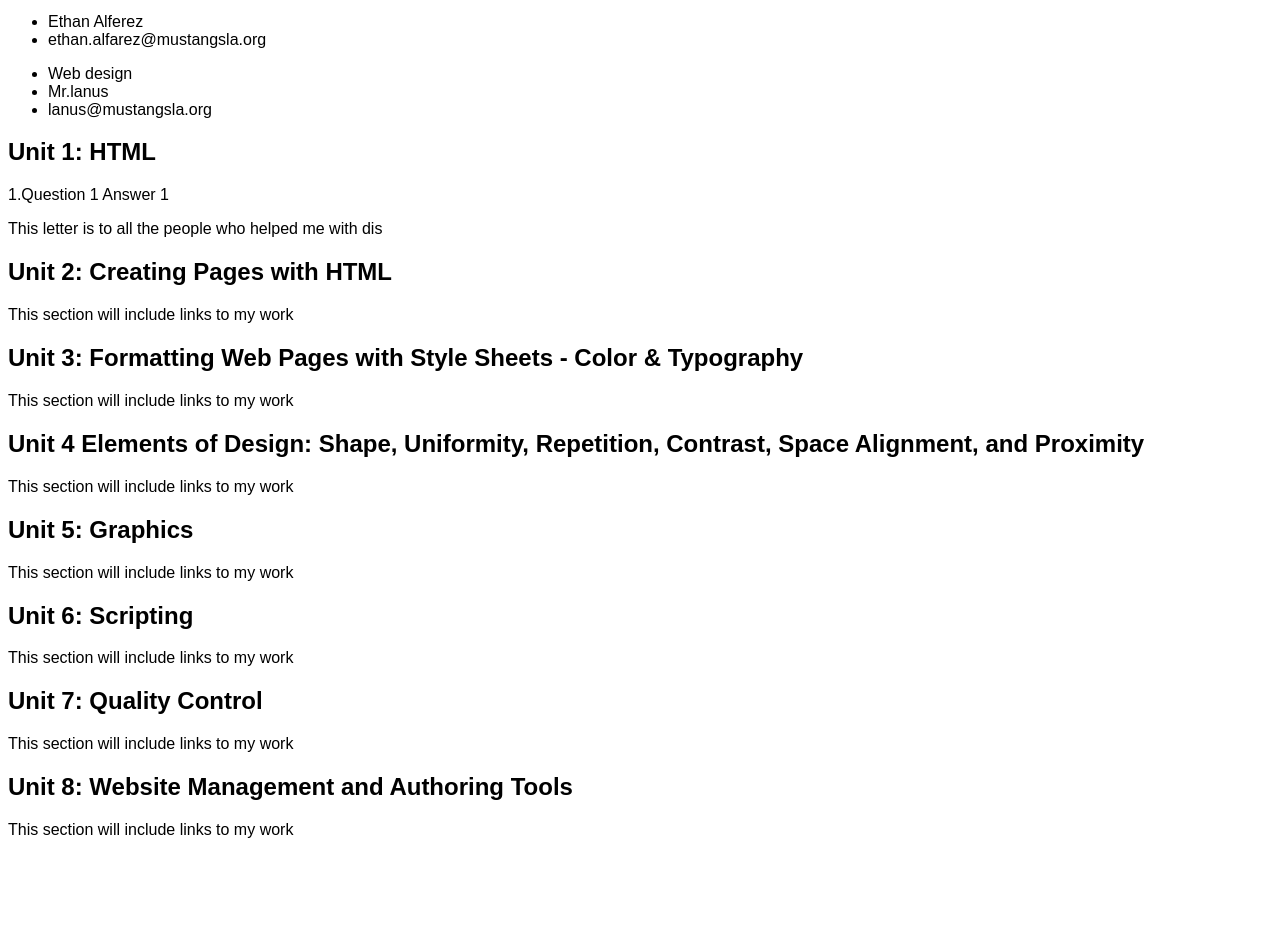
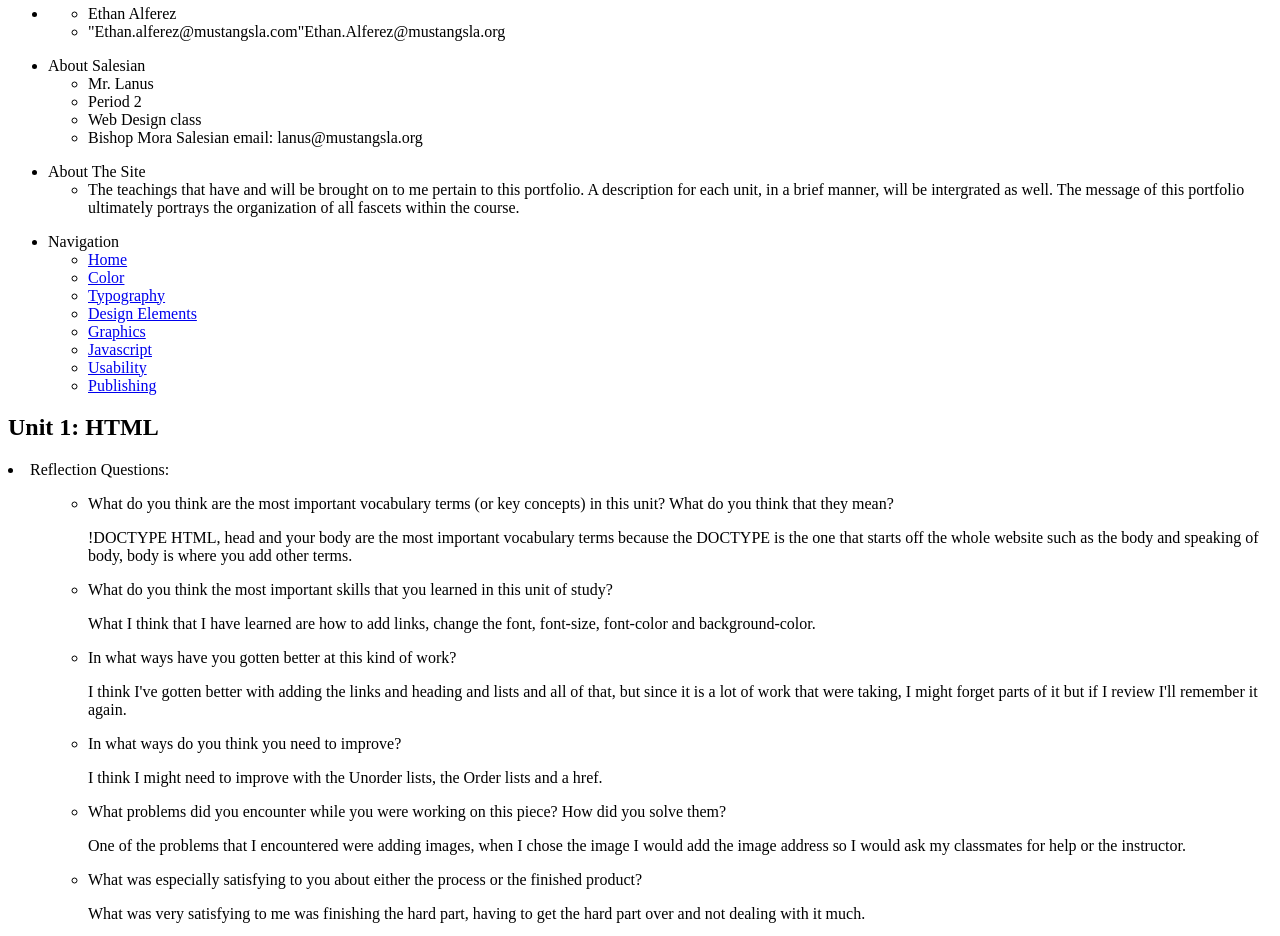
Before and after one commit to Ethanalferez45/porfoleo_ethanalferez, a plain HTML site: page index.html in a window 1280 px wide. Shown: the part 93-1029 px from the top of the page. Before the commit the page ends 948 px from the top, so only its background shows below. Drawn offline with Linux system fonts and the light colour scheme.

Commit message:
correct index.html added to repo

```diff
--- a/index.html
+++ b/index.html
@@ -1,82 +1,135 @@
-<!DOCtYPE html>
+<!DOCTYPE html>
 <html>
  <head>
+	   <meta charset="utf-8">
 	   <title>Web Portfolio: Ethan Alferez</title>
+     <link>
+ </head>
  <style>
-      body {
+    body{
       font-size: 1em;
       font-weight: normal;
-        font-family: Arial, sans-serif;
+      font: Raven Scream;
       color: #000000;
       text-align: left;
     }
-     h1  {
+    h1 {
       font-size: 1.8em;
-       font-weight:bold;
-       color: #0000ff;
+      font-weight: bold;
+      color: #0000ff; /* Blue */
       text-align: center;
     }
 
+    h2 {
+
+    }
+
+    p {
+
+    }
  </style>
-  </head>
  <body>
-    <h1>Web Portfolio</h1>
-
+ <main id="main">
  <div>
-      <a herf='#main'>skip to main content</a>
-    </div>
-
+	<a href="#main">Skip to main content</a>
+	 <h1>Web Portfolio </h1>
 	 <div>
 	 <ul>
-        <li>Ethan Alferez </li>
-        <li>ethan.alfarez@mustangsla.org </li>
+		<li>
+			<ul>
+				<li> Ethan Alferez </li>
+				<li>
+					<a> "Ethan.alferez@mustangsla.com"Ethan.Alferez@mustangsla.org</a>
+          </li>
 			</ul>
-
+		</li>
 	</div>
-
 	<div>
 	<ul>
-        <li>Web design</li>
-        <li> Mr.lanus</li>
-        <li>lanus@mustangsla.org </li>
+		<li>About Salesian
+			<ul>
+				<li>Mr. Lanus</li>
+				<li>Period 2</li>
+				<li>Web Design class</li>
+				<li>Bishop Mora Salesian email: lanus@mustangsla.org</li>
 			</ul>
+		</li>
 	</div>
+	<div>
+	<ul>
+		<li>About The Site
+			<ul>
+				<li>The teachings that have and will be brought on to me pertain to this portfolio. A description for each unit, in a brief manner, will be intergrated as well. The message of this portfolio ultimately portrays the organization of all fascets within the course.</li>
+			</ul>
+		</li>
+	</div>
+	<nav>
+		<ul>
+			<li>Navigation
+				<ul>
+					<li><a href='index.html'>Home</a></li>
+					<li><a href='Color.html'>Color</a></li>
+					<li><a href='typography.html'>Typography</a></li>
+					<li><a href='design.html'>Design Elements</a></li>
+					<li><a href='graphics.html'>Graphics</a></li>
+					<li><a href='javascript.html'>Javascript</a></li>
+					<li><a href='usability.html'>Usability</a></li>
+					<li><a href='publishing.html'>Publishing</a></li>
+				</ul>
+			</li>
+		</ul>
+	</nav>
+  <h2>Unit 1: HTML</h2>
+  <!--add reflection answer-->
 
+    <li>Reflection Questions:
+      <ol>
+          <ul>
 
+        <li>What do you think are the most important vocabulary terms (or key concepts)
+          in this unit? What do you think that they mean?</li>
+          <p>!DOCTYPE HTML, head and your body are the most important vocabulary terms because the DOCTYPE is the one that starts off
+            the whole website such as the body and speaking of body, body is where you add other terms.</p>
 
-    <!-- Overview Paragraph -->
+            <li>What do you think the most important skills that you learned in this unit of study?</li>
+            <p>What I think that I have learned are how to add links, change the font, font-size, font-color and background-color.</p>
 
+            <li>In what ways have you gotten better at this kind of work?</li>
+            <p>I think I've gotten better with adding the links and heading and lists and all of that, but since it is a lot of work
+                that were taking, I might forget parts of it but if I review I'll remember it again.</p>
 
-    <h2>Unit 1: HTML</h2>
-      <p>1.Question 1
-      Answer 1</p>
-This letter is to all the people who helped me with dis
-    <h2>Unit 2: Creating Pages with HTML</h2>
+              <li>In what ways do you think you need to improve?</li>
+              <p>I think I might need to improve with the Unorder lists, the Order lists and a href.</p>
 
-      <p>This section will include links to my work</p>
+              <li>What problems did you encounter while you were working on this piece? How did you solve them?</li>
+              <p>One of the problems that I encountered were adding images, when I chose the image I would add the image address
+                so I would ask my classmates for help or the instructor.</p>
 
-    <h2>Unit 3: Formatting Web Pages with Style Sheets - Color & Typography</h2>
+                <li>What was especially satisfying to you about either the process or the finished product?</li>
+                <p>What was very satisfying to me was finishing the hard part, having to get the hard part over and not dealing with
+                  it much.</p>
 
-      <p>This section will include links to my work</p>
+                  <li>If you were the teacher, what comments would you make about this piece?</li>
+                  <p>If I were to be the teacher and I see this piece I would probably say that you can do better(In this case me)
+                    and to ask me(or the teacher)for help or to guide you through the troubles you have and will come.</p>
+                </ul>
+              </ol>
 
-    <h2>Unit 4 Elements of Design: Shape, Uniformity, Repetition, Contrast, Space Alignment, and Proximity </h2>
-
-      <p>This section will include links to my work</p>
-
-    <h2>Unit 5: Graphics</h2>
-
-      <p>This section will include links to my work</p>
-
-    <h2>Unit 6: Scripting</h2>
-
-      <p>This section will include links to my work</p>
-
+	<h2>Unit 2: Creating & Planning a Web Page</h2>
+			<p>This section will include links to my work.</p>
+	<h2>Unit 3: Formating Web Pages with Style Sheets- Color & Typography</h2>
+			<p>This section will include links to my work.</p>
+	<h2>Unit 4: Elements of Design: Sheet, Uniformity, Repetition, Contrast, Space Alignment, and Proximity</h2>
+			<p>This section will include links to my work.</p>
+	<h2>Unit 5: Graphics </h2>
+			<p>This section will include links to my work.</p>
+	<h2>Unit 6: Scripting </h2>
+			<p>This section will include links to my work.</p>
 	<h2>Unit 7: Quality Control</h2>
-
-      <p>This section will include links to my work</p>
-
-    <h2>Unit 8: Website Management and Authoring Tools</h2>
-
-      <p>This section will include links to my work</p>
+			<p>This section will include links to my work.</p>
+  <h2>Unit 8: Website Management and Authoring Tools.</h2>
+      <p>This section will include links to my work.</p>
+<!-- The content of my web page will go here-->
+</main>
 </body>
 </html>
```
Also changed, not shown: usability.html (+1 -1 lines). Lines whose indentation alone changed are shown as unchanged.
